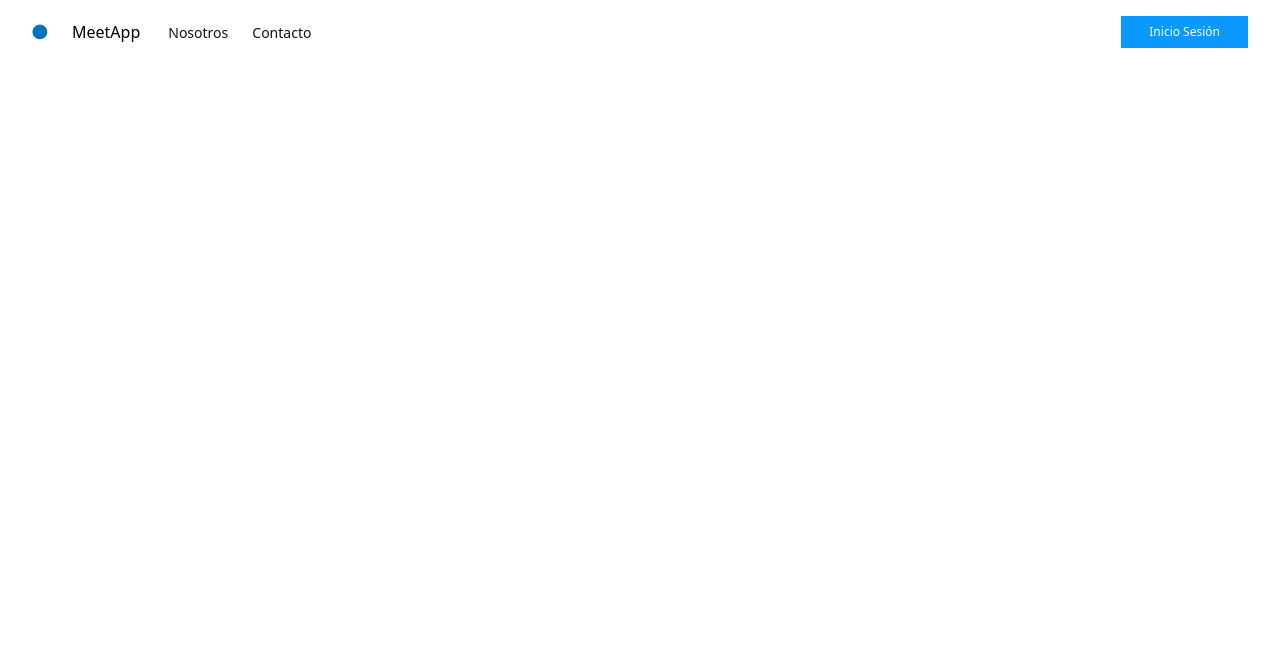
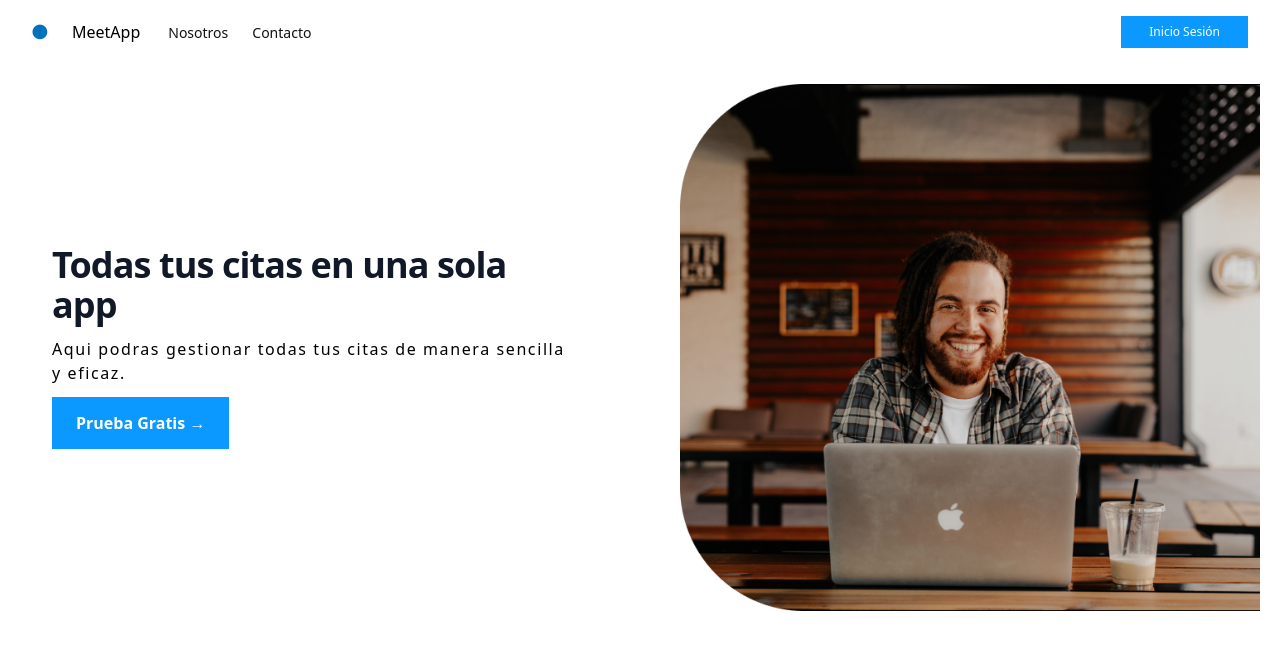
Before and after one commit to No-Country/c9-50-ft-mern, a React (Vite) app in the folder app/: page / in a window 1280 px wide. Shown: the top 650 px of the page. Built offline with nearby package versions, Linux system fonts and the light colour scheme.

Commit message:
hero design

```diff
--- a/app/src/components/shared/Hero.jsx
+++ b/app/src/components/shared/Hero.jsx
@@ -1,3 +1,29 @@
+import { Link } from 'react-router-dom'
+import hero from '../shared/img/hero.png'
 export const Hero = () => {
-  return <div>Hero</div>
+  return (
+    <>
+      <div className='flex flex-col md:flex-row max-w-full items-center justify-between gap-20 p-5'>
+        <div className='md:w-3/6 flex justify-center 2xl:ml-24'>
+          <div className='flex flex-col gap-3 items-center md:items-start p-8'>
+            <h1 className='text-2xl font-bold tracking-tight text-gray-900 sm:text-4xl'>
+              Todas tus citas en una sola app
+            </h1>
+            <p className='tracking-widest'>
+              Aqui podras gestionar todas tus citas de manera sencilla y eficaz.
+            </p>
+            <Link
+              to='/login'
+              className='text-base font-semibold leading-7 text-textWhite bg-primary py-3 px-6'
+            >
+              Prueba Gratis <span aria-hidden='true'>→</span>
+            </Link>
+          </div>
+        </div>
+        <div className='md:w-3/6'>
+          <img src={hero} alt='' />
+        </div>
+      </div>
+    </>
+  )
 }
--- a/app/src/pages/Home.jsx
+++ b/app/src/pages/Home.jsx
@@ -1,9 +1,10 @@
-import { Navbar } from '../components'
+import { Hero, Navbar } from '../components'
 
 export const Home = () => {
   return (
     <div>
       <Navbar />
+      <Hero />
     </div>
   )
 }
```
Also changed, not shown: app/src/components/shared/img/hero.png (added).
